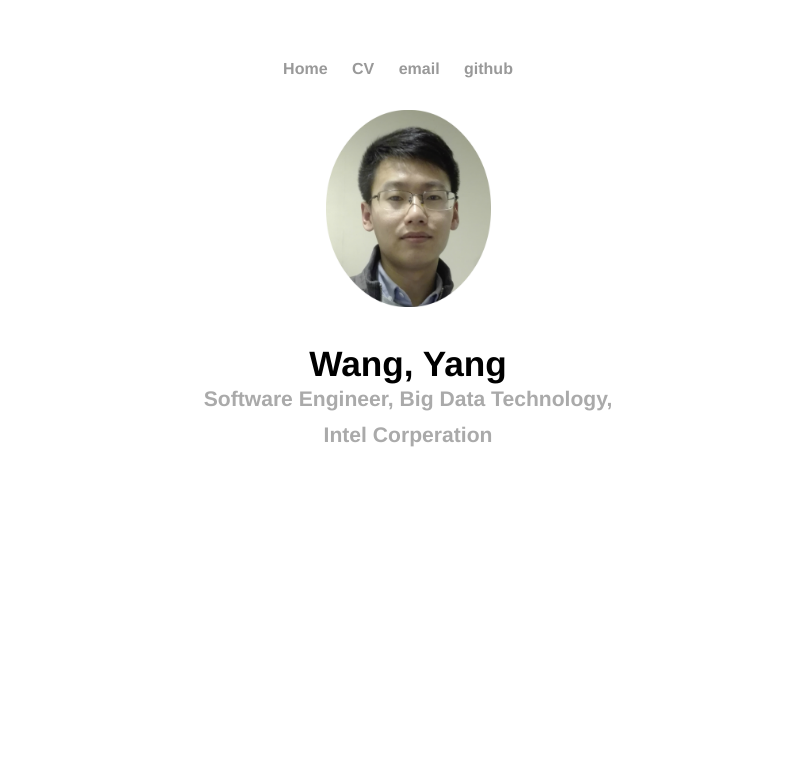
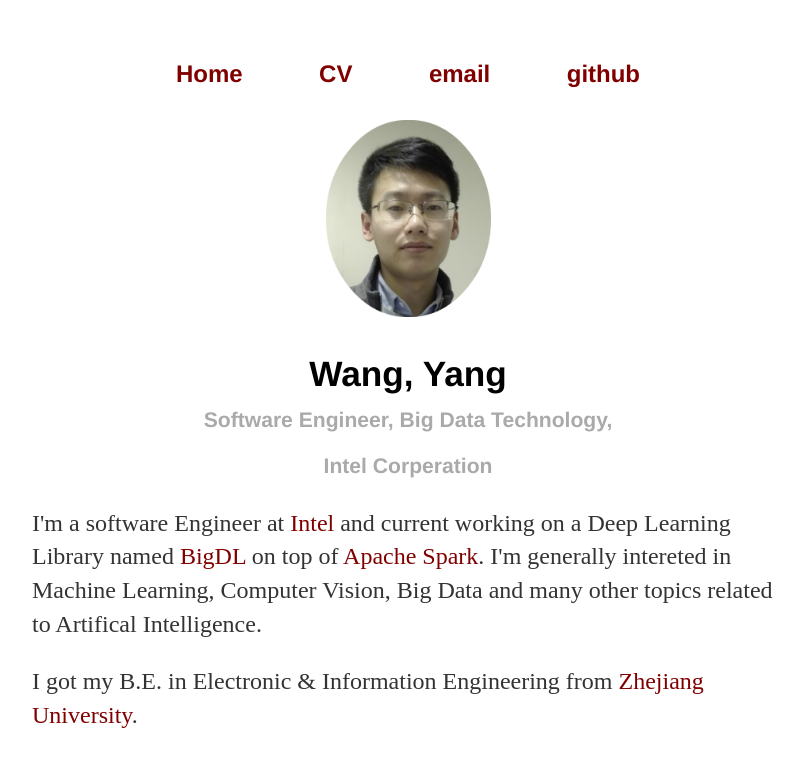
Before and after one commit to wangyang1992/wangyang1992.github.io, a Jekyll site: the page built from index.html, in a window 1280 px wide. Shown: the top 767 px of the page, without its empty margins (232-1036 px from the left). Built offline with Jekyll 4.4.1, drawn with Linux system fonts in a browser that asks for light colours.

Commit message:
add a little bio

```diff
--- a/css/main.css
+++ b/css/main.css
@@ -14,13 +14,14 @@ nav ul {
 
 nav ul li {
     display: inline-block;
-    margin-right: 20px;
-
+    margin-right: 1.5em;
+    margin-left: 1.5em;
+    font-size: 1.5em;
 }
 
 a {
     text-decoration: none;
-    color: #999;
+    color: maroon;
 }
 
 #photo {
@@ -43,12 +44,18 @@ h1 small {
     display: block;
     font-size: 60%;
     color: #aaa;
+    margin-top: 0.5em
 }
-
-
 
 p {
     font-size: 1.5em;
     line-height: 1.4em;
     color: #333;
+    text-align: left;
+    margin-left: 3em;
+    margin-right: 3em;
 }
+
+p a {
+    color: maroon;
+}
--- a/index.html
+++ b/index.html
@@ -11,4 +11,10 @@ title: Wang, Yang
 	   <small>Intel Corperation</small>
 	</h1>
 
+	<p>I'm a software Engineer at <a href="https://www.intel.com/content/www/us/en/homepage.html">Intel</a> and current working on a Deep Learning Library named <a herf="https://github.com/intel-analytics/BigDL">BigDL</a> on top of <a href="http://spark.apache.org/">Apache Spark</a>. I'm generally intereted in Machine Learning, Computer Vision, Big Data and many other topics related to Artifical Intelligence.
+	</p>
+
+	<p>I got my B.E. in Electronic & Information Engineering from <a href="http://www.zju.edu.cn/english/">Zhejiang University</a>.
+	</p>
+
 </div><!-- /.blurb -->
```
